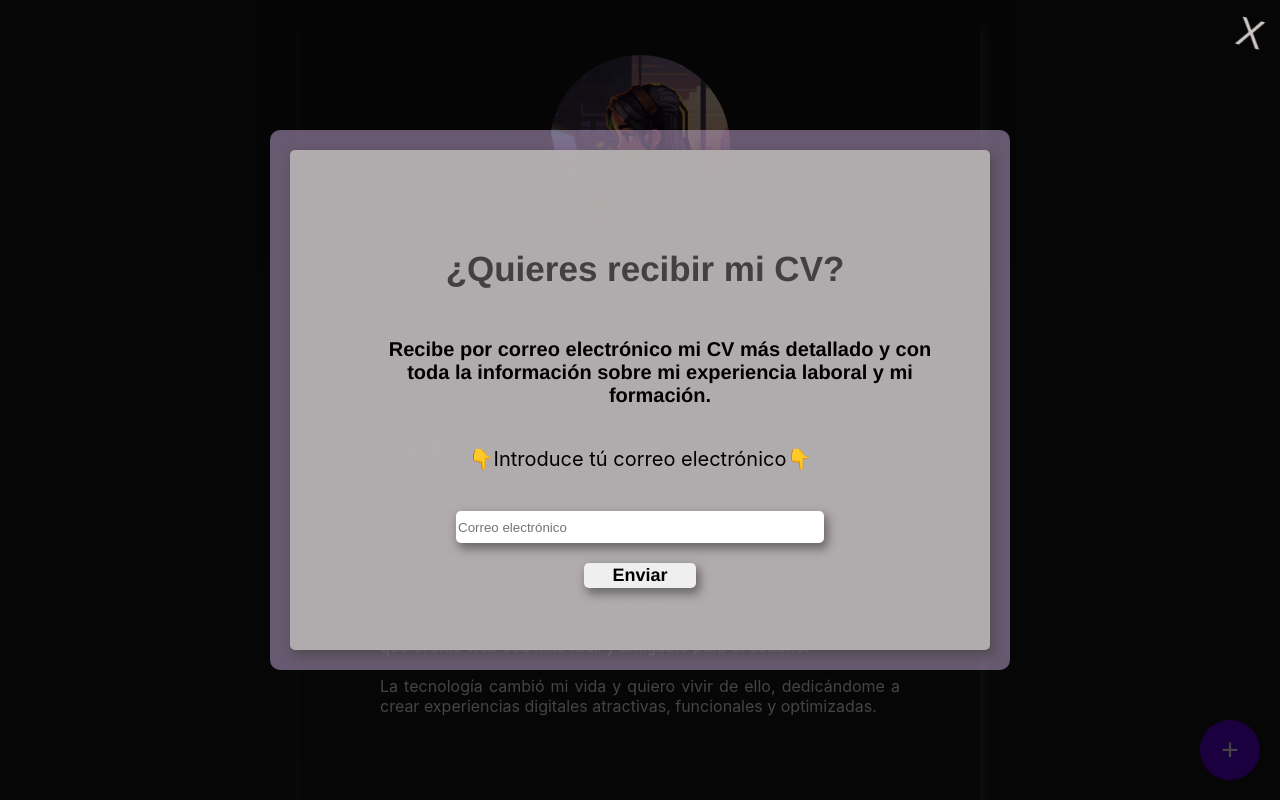
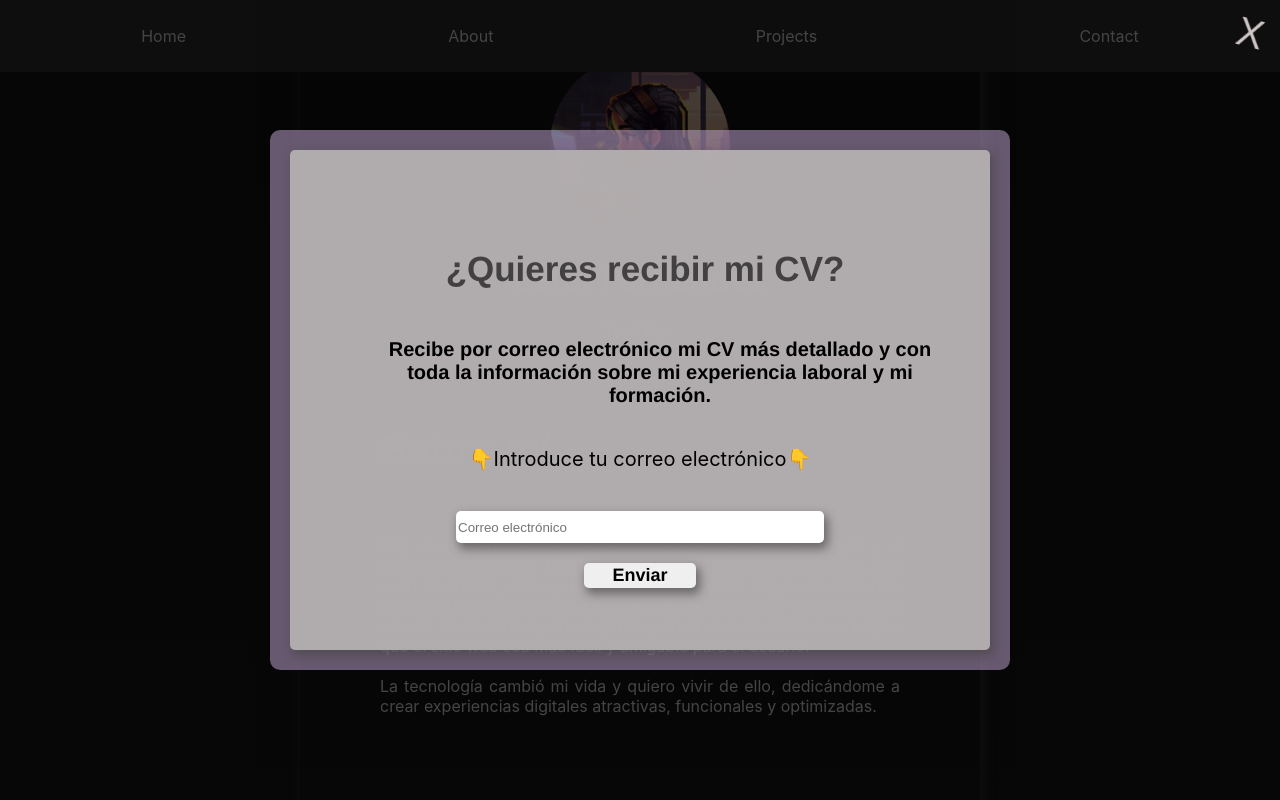
Before and after one commit to Esterfrndz/ester.fernandez, a React (Create React App) app: page / in a window 1280 px wide. Shown: the top 800 px of the page. Built offline with nearby package versions, Linux system fonts and the light colour scheme.

Commit message:
sitema de correo funcionando

```diff
--- a/package.json
+++ b/package.json
@@ -3,13 +3,18 @@
   "version": "0.1.0",
   "private": true,
   "dependencies": {
+    "@material-tailwind/react": "^2.1.10",
+    "@nextui-org/react": "^2.4.8",
     "@testing-library/jest-dom": "^5.17.0",
     "@testing-library/react": "^13.4.0",
     "@testing-library/user-event": "^13.5.0",
     "browserify-zlib": "^0.2.0",
+    "emailjs-com": "^3.2.0",
+    "flowbite-react": "^0.10.2",
     "framer-motion": "^11.11.4",
     "react": "^18.3.1",
     "react-dom": "^18.3.1",
+    "react-router-dom": "^6.27.0",
     "react-scripts": "5.0.1",
     "typewriter-effect": "^2.21.0",
     "web-vitals": "^2.1.4"
--- a/src/App.js
+++ b/src/App.js
@@ -1,4 +1,5 @@
 import './App.css';
+
 import Header from './components/Header/header.js';
 import AboutMe from './components/AboutMe/AboutMe.js';
 import Projects from './components/Projects/Projects.js';
@@ -6,6 +7,8 @@ import Skills from './components/Skills/Skills.js';
 import Experience from './components/Experience/Experience.js';
 import PopUpCv from './components/PopUp/PopUp.js';
 import FloatingButton from './components/FloatingButton/FloatingButton.js';
+import Navigation from './components/NavBar/NavBar.js';
+
 
 const fadeInUp = {
   initial: { opacity: 0, y: 20 },
@@ -25,15 +28,19 @@ const stagger = {
 function App() {
   return (
     <div className="App">
+
+      <Navigation/>
       <main className="main-container">
 
     <PopUpCv/>
-    <FloatingButton/>
+
+    {/* <FloatingButton/> */}
     <Header/>
     <AboutMe fadeInUp={fadeInUp}/>
     <Projects fadeInUp={fadeInUp} />
     <Skills fadeInUp={fadeInUp} stagger={stagger} />
     <Experience fadeInUp={fadeInUp}/>
+
 
     </main>
 
--- a/src/components/Header/header.js
+++ b/src/components/Header/header.js
@@ -2,12 +2,10 @@ import React from 'react';
 import Typewriter from 'typewriter-effect';
 import './header.css';
 import { motion } from 'framer-motion';
-import foto from '/Users/esterfernandez/portfolioFrndz/portfolio.frndz/src/assets/perfil.png';
+import foto from '/Users/esterfernandez/portfolio.frndz/src/assets/perfil.png';
 
 
 function Header() {
-
-
 
 
   return (
--- /dev/null
+++ b/src/components/NavBar/NavBar.css
@@ -0,0 +1,30 @@
+.navigation {
+    position: fixed;
+    top: 0;
+    left: 0;
+    right: 0;
+    background-color: #333;
+    color: white;
+    transition: transform 0.3s ease;
+    z-index: 1000;
+}
+
+.nav-visible {
+    transform: translateY(0);
+}
+
+.nav-hidden {
+    transform: translateY(-100%);
+}
+
+.navigation ul {
+    list-style: none;
+    display: flex;
+    justify-content: space-around;
+    padding: 10px;
+}
+
+.navigation a {
+    color: white;
+    text-decoration: none;
+}
--- /dev/null
+++ b/src/components/NavBar/NavBar.js
@@ -0,0 +1,40 @@
+import React, { useState, useEffect } from 'react';
+import './NavBar.css'; // Asegúrate de crear este archivo para los estilos
+
+const Navigation = () => {
+    const [showNav, setShowNav] = useState(true);
+    const [lastScrollY, setLastScrollY] = useState(0);
+
+    const controlNav = () => {
+        if (typeof window !== 'undefined') {
+            if (window.scrollY > lastScrollY) {
+                // Hacia abajo
+                setShowNav(false);
+            } else {
+                // Hacia arriba
+                setShowNav(true);
+            }
+            setLastScrollY(window.scrollY);
+        }
+    };
+
+    useEffect(() => {
+        window.addEventListener('scroll', controlNav);
+        return () => {
+            window.removeEventListener('scroll', controlNav);
+        };
+    }, [lastScrollY]);
+
+    return (
+        <nav className={`navigation ${showNav ? 'nav-visible' : 'nav-hidden'}`}>
+            <ul>
+                <li><a href="#home">Home</a></li>
+                <li><a href="#about">About</a></li>
+                <li><a href="#projects">Projects</a></li>
+                <li><a href="#contact">Contact</a></li>
+            </ul>
+        </nav>
+    );
+};
+
+export default Navigation;
--- a/src/components/PopUp/PopUp.js
+++ b/src/components/PopUp/PopUp.js
@@ -1,9 +1,11 @@
 import React, { useState, useEffect } from 'react';
 import { motion } from 'framer-motion';
+import emailjs from 'emailjs-com';
 import './PopUp.css';
 
 function PopUpCV() {
   const [isOpen, setIsOpen] = useState(false);
+  const [email, setEmail] = useState('');
 
   useEffect(() => {
     const timer = setTimeout(() => {
@@ -17,12 +19,39 @@ function PopUpCV() {
     setIsOpen(false);
   };
 
+  const sendEmail = (e) => {
+    e.preventDefault();
+
+    // Parámetros del correo con archivo adjunto
+    const templateParams = {
+      to_email: email, // Correo del destinatario
+      message: "Se ha enviado correctamente",
+
+    };
+
+    emailjs.send(
+      'service_v2vgimn',  // Reemplaza con tu serviceID
+      'template_0j6ewpw', // Reemplaza con tu templateID
+      templateParams,
+      'bxU73FeiR37_JnQNo' // Reemplaza con tu userID
+    )
+    .then((result) => {
+      console.log(result.text);
+      alert('Mensaje enviado correctamente');
+    }, (error) => {
+      console.log(error.text);
+      alert('Error al enviar el correo');
+    });
+
+    setIsOpen(false);
+  };
+
   return (
     isOpen && (
       <motion.div
         className="popup"
         initial={{ scale: 0 }}
-        animate={{ rotate:360, scale: 1 }}
+        animate={{ rotate: 360, scale: 1 }}
         transition={{
           type: "spring",
           stiffness: 260,
@@ -41,11 +70,17 @@ function PopUpCV() {
             <p className='description'>
               Recibe por correo electrónico mi CV más detallado y con toda la información sobre mi experiencia laboral y mi formación.
             </p>
-            <p>👇Introduce tú correo electrónico👇</p>
-            <form>
-              <input type="email" placeholder="Correo electrónico" />
-              <button className="subs-btn"><strong>Enviar</strong></button>
-              <button className="close-btn" onClick={closePopup}>
+            <p>👇Introduce tu correo electrónico👇</p>
+            <form onSubmit={sendEmail}>
+              <input
+                type="email"
+                placeholder="Correo electrónico"
+                value={email}
+                onChange={(e) => setEmail(e.target.value)}
+                required
+              />
+              <button type="submit" className="subs-btn"><strong>Enviar</strong></button>
+              <button type="button" className="close-btn" onClick={closePopup}>
                 X
               </button>
             </form>
--- a/src/components/Projects/Projects.js
+++ b/src/components/Projects/Projects.js
@@ -1,20 +1,25 @@
 import './Projects.css';
 import { motion } from "framer-motion"
 
+
+
 const projects = [
    {
-      id: 2,
-      name: "Adopta.me",
-      description: "Web para la adopción de animales y tienda para colaborar."
+      id: 1,
+      name: "Web Bar Churrería",
+      description: "Web de un negocio hostelero para la información de sus productos y servicios.",
+      url:""
     },
     {
       id: 2,
-      name: "Gestor de Parking",
-      description: "Permite gestionar las plazas de un aparcamiento"
+      name: "Adopta.me",
+      description: "Plataforma dedicada a conectar corazones con nuevas mascotas.",
+      url:"https://github.com/Esterfrndz/Adopta.me"
     },{
       id: 3,
       name: "iGame API",
-      description: "Obten la información de productos gaming registrados"
+      description: "Obten la información de productos gaming registrados",
+      url:"https://github.com/Esterfrndz/igame-api"
     },
     ,
   ];
@@ -38,7 +43,10 @@ return(
           >
             <h3 className="mb-2 text-xl font-semibold">{project.name}</h3>
             <p className="mb-4 text-gray-400">{project.description}</p>
-            <button><b>Ver proyecto</b></button>
+
+            <a href={project.url} target="_blank" rel="noopener noreferrer">
+  <button><b>Ver proyecto</b></button>
+</a>
 
           </motion.div>
         ))}
```
Also changed, not shown: 1 other file (tests, documents, lock files or other folders).
